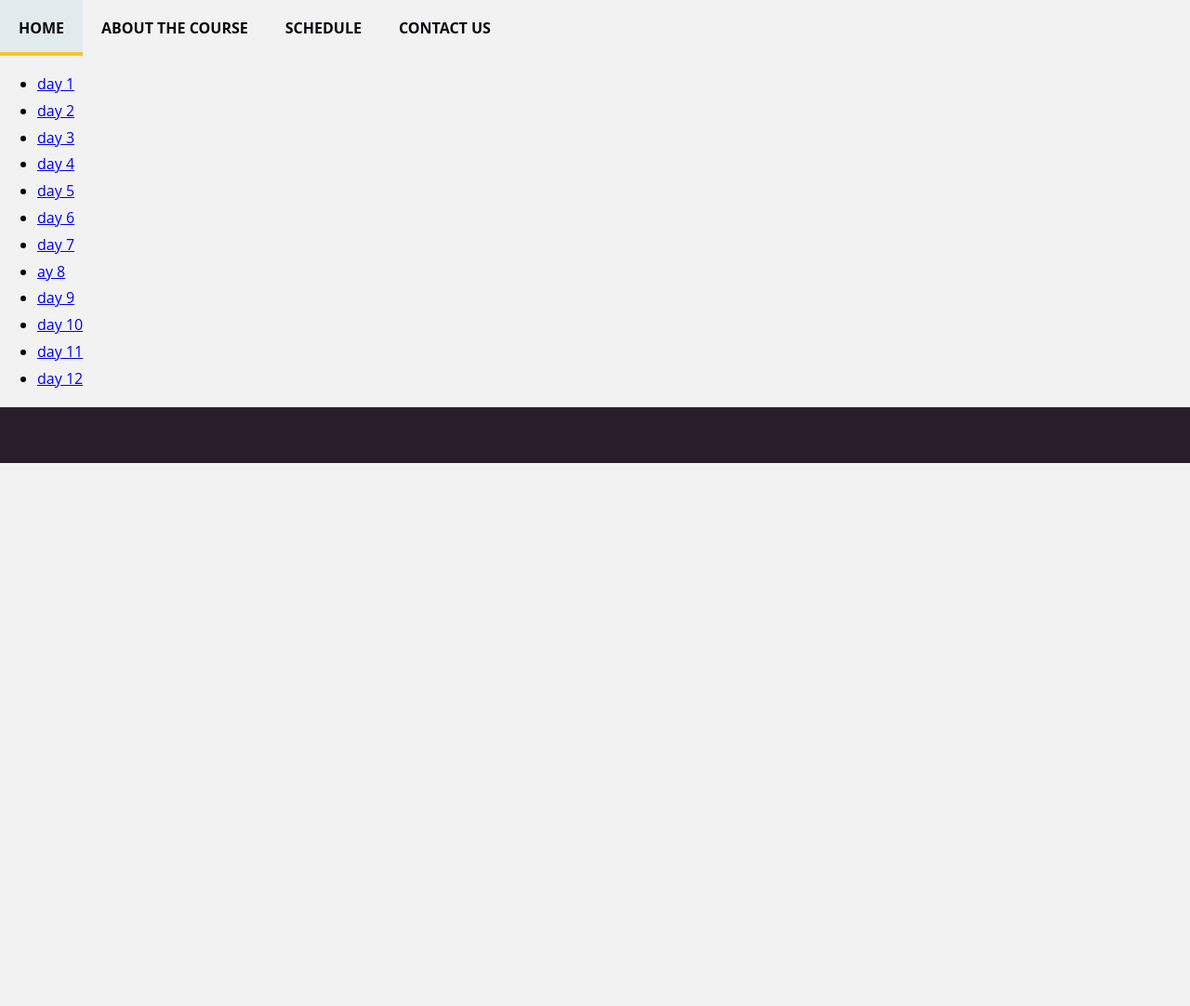
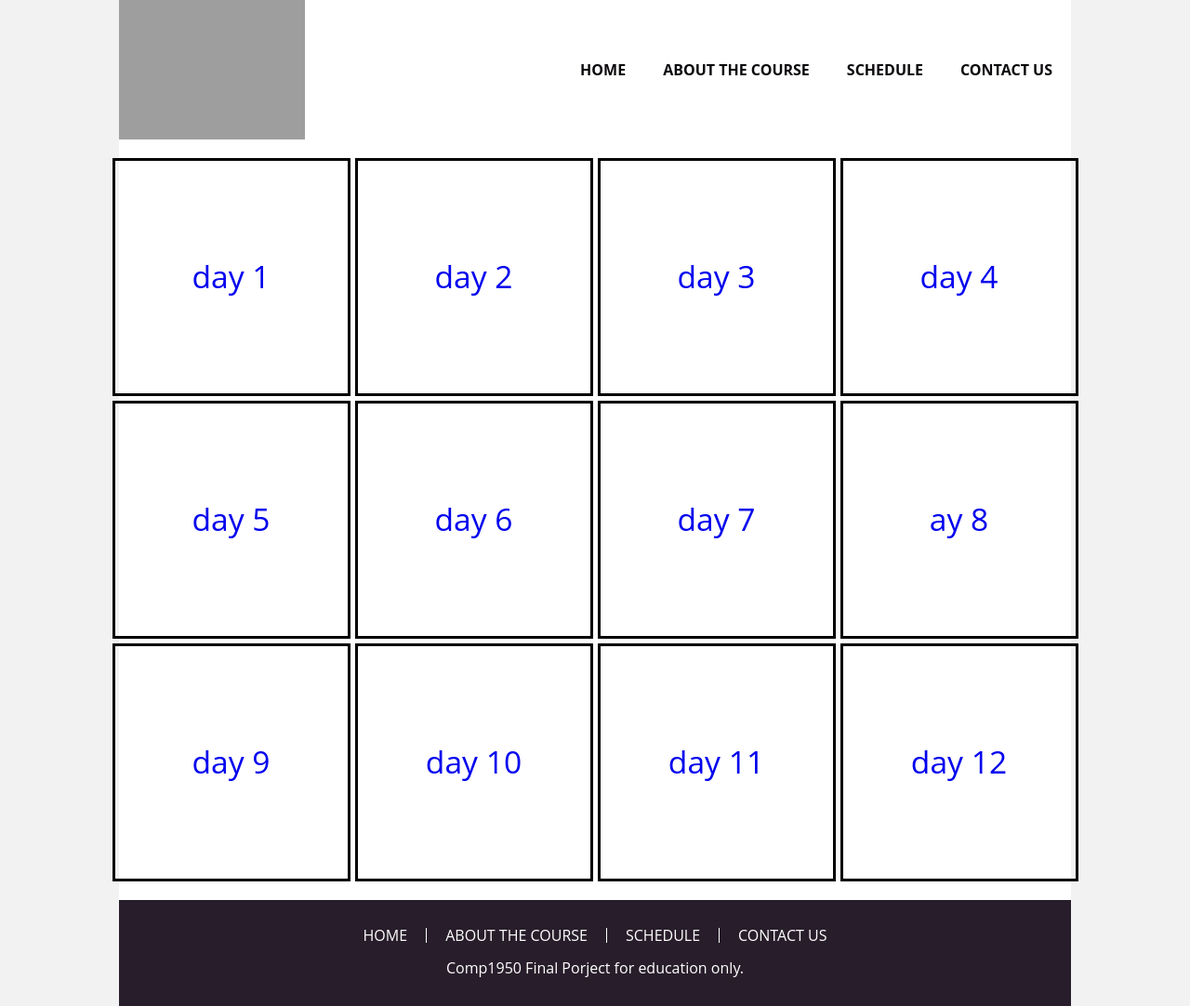
Before and after one commit to tobebestman/comp1950-final-project, a PHP site: page /schedule.html in a window 1280 px wide. Shown: the whole page at 93% size. Before the commit the page ends 498 px from the top, so only its background shows below. Run offline with PHP 8.4, Linux system fonts and the light colour scheme; style sheets or scripts are compiled from the project's sources; some libraries are stand-ins or nearby versions; grey boxes are pictures that could not be loaded.

Commit message:
add code for the schedule page

```diff
--- a/schedule.html
+++ b/schedule.html
@@ -6,11 +6,22 @@
     <meta name="viewport" content="width=device-width, initial-scale=1.0">
     <meta http-equiv="X-UA-Compatible" content="ie=edge">
     <title>Schedule</title>
+    <script src="https://ajax.googleapis.com/ajax/libs/jquery/3.1.1/jquery.min.js"></script>
     <link rel="stylesheet" href="./styles/styles.css">
 </head>
 
 <body>
+    <div class="wrapper">
         <header>
+            <div class="header-row-01">
+                <a href="./index.html"><img class="logo" src="./images/comp1950_logo.svg"></a>
+                <button class="hamburger">
+                <span class="hamburger-content">
+                    <span class="hamburger-icon" tabindex="-1">&#9776;</span>
+                    <span class="hamburger-text">Menu</span>
+                </span>
+                </button>
+            </div>
             <nav>
                 <ul>
                     <li>
@@ -29,36 +40,68 @@
             </nav>
         </header>
         <main>
+            <div class="wrapper">
+                <section class="schedule">
+                    <div class="box">
+                        <a href="./day1.html">day 1</a>
+                    </div>
+                    <div class="box">
+                        <a href="./day2.html">day 2</a>
+                    </div>
+                    <div class="box">
+                        <a href="./day3.html">day 3</a>
+                    </div>
+                    <div class="box">
+                        <a href="#0">day 4</a>
+                    </div>
+                    <div class="box">
+                        <a href="#0">day 5</a>
+                    </div>
+                    <div class="box">
+                        <a href="#0">day 6</a>
+                    </div>
+                    <div class="box">
+                        <a href="#0">day 7</a>
+                    </div>
+                    <div class="box">
+                        <a href="#0">ay 8</a>
+                    </div>
+                    <div class="box">
+                        <a href="#0">day 9</a>
+                    </div>
+                    <div class="box">
+                        <a href="#0">day 10</a>
+                    </div>
+                    <div class="box">
+                        <a href="#0">day 11</a>
+                    </div>
+                    <div class="box">
+                        <a href="#0">day 12</a>
+                    </div>
+                </section>
+            </div>
+        </main>
+        <footer>
+            <nav>
                 <ul>
                     <li>
-                <a href="./day1.html">day 1</a></li>
+                        <a href="./index.html">home</a>
+                    </li>
                     <li>
-                <a href="./day2.html">day 2</a></li>
+                        <a href="./about-the-course.html">about the course</a>
+                    </li>
                     <li>
-                <a href="./day3.html">day 3</a></li>
+                        <a href="./schedule.html"> schedule</a>
+                    </li>
                     <li>
-                <a href="#0">day 4</a></li>
-            <li>
-                <a href="#0">day 5</a></li>
-            <li>
-                <a href="#0">day 6</a></li>
-            <li>
-                <a href="#0">day 7</a></li>
-            <li>
-                <a href="#0">ay 8</a></li>
-            <li>
-                <a href="#0">day 9</a></li>
-            <li>
-                <a href="#0">day 10</a></li>
-            <li>
-                <a href="#0">day 11</a></li>
-            <li>
-                <a href="#0">day 12</a></li>
+                        <a href="./contact-us.html">contact us</a>
+                    </li>
                 </ul>
-    </main>
-    <footer>
-
+            </nav>
+            <p>Comp1950 Final Porject for education only.</p>
         </footer>
+    </div>
+    <script src="./scripts/menu.js"></script>
 </body>
 
 
--- /dev/null
+++ b/scss/_box.scss
@@ -0,0 +1,30 @@
+.schedule {
+    display: grid;
+    grid-template-columns: repeat(4, 20vw);
+    grid-template-rows: repeat(3, 20vw);
+    padding: $padding-mobile;
+    grid-gap: 5px;
+    justify-items: stretch;
+    align-items: stretch;
+    justify-content: center;
+
+
+    @include mq($phonePortrait) {
+        grid-template-columns: repeat(2, 40vw);
+        grid-template-rows: repeat(6, 10vw);
+        padding: $padding-mobile;
+    }
+
+    a {
+        text-decoration: none;
+    }
+
+}
+
+.box {
+    border: 3px solid black;
+    font-size: calc(2vw + 8px);
+    display: flex;
+    justify-content: center;
+    align-items: center;
+}
--- a/scss/styles.scss
+++ b/scss/styles.scss
@@ -24,5 +24,6 @@
 @import 'banner';
 
 @import 'section';
+@import 'box';
 
 @import 'footer';
```
Lines whose indentation alone changed are shown as unchanged.
